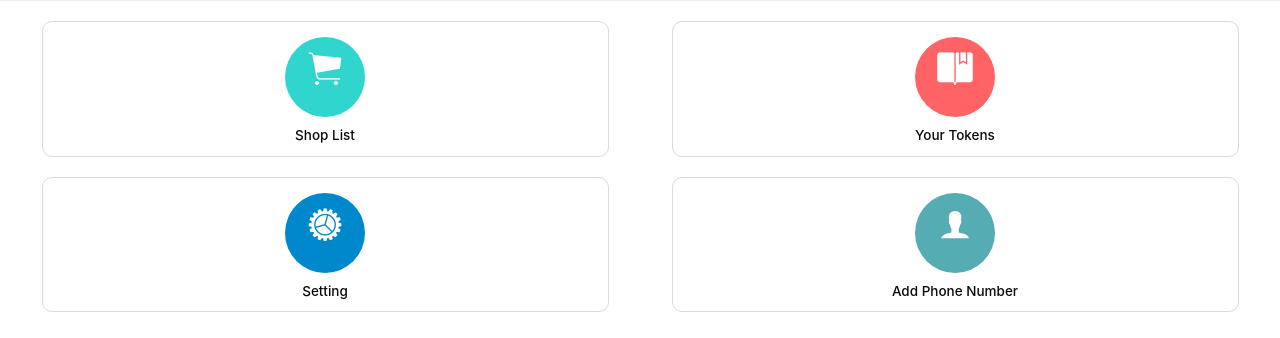
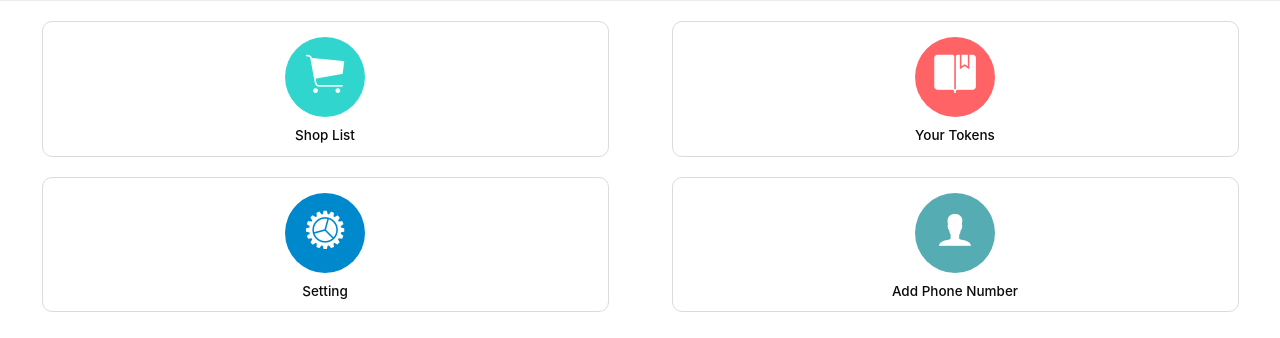
Before and after one commit to charleshugochg/qbot, a Django app: page / in a window 1280 px wide. Shown: the part 296-634 px from the top of the page. Run offline with Django 3.2, Linux system fonts and the light colour scheme; some libraries are stand-ins or nearby versions; some web fonts are replaced.

Commit message:
design update

```diff
--- a/mainapp/static/mainapp/css/style.css
+++ b/mainapp/static/mainapp/css/style.css
@@ -201,7 +201,7 @@ html {
     height: 80px;
     text-align: center;
     display: block;
-    font-size: 290%;
+    font-size: 340%;
     border-radius: 50%;
     margin-left: auto;
     margin-right: auto;
```
